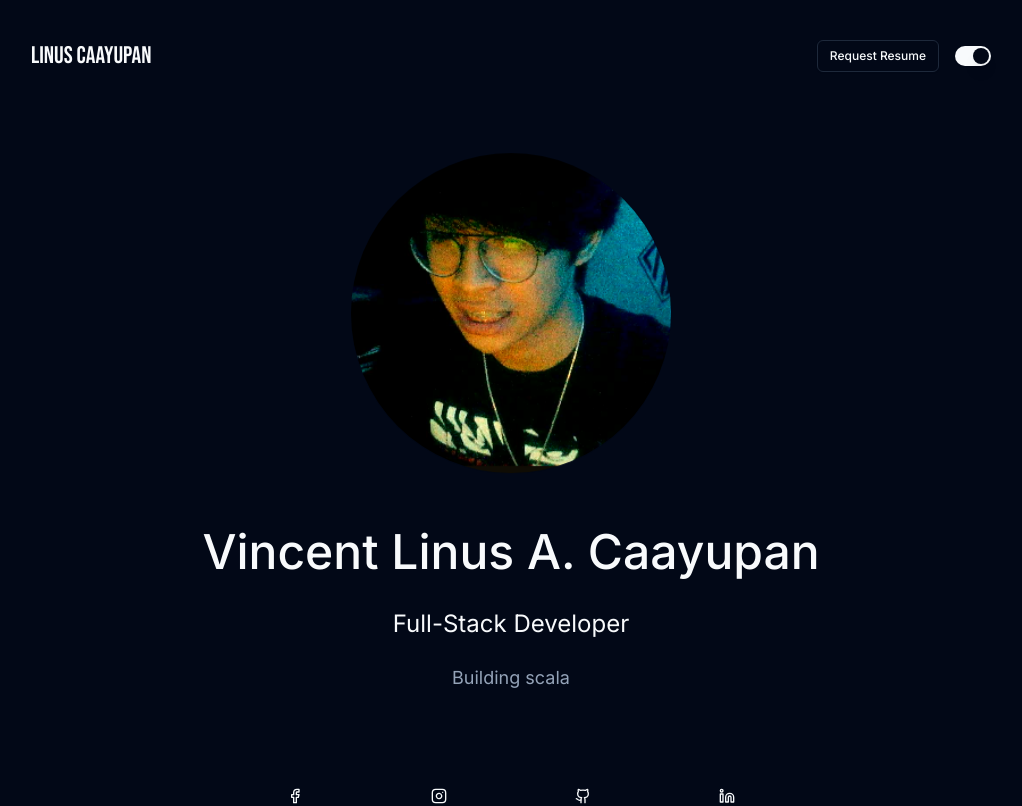
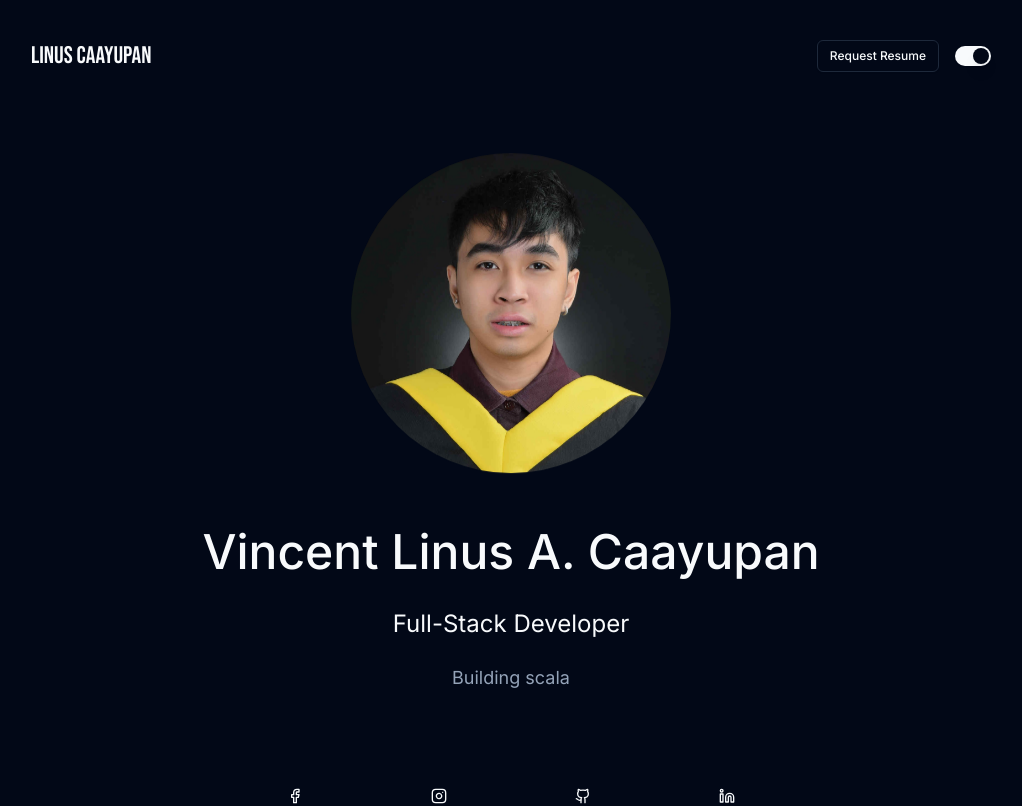
Before and after one commit to linusc17/li-portfolio, a Next.js app: page / in a window 1280 px wide. Shown: the top 806 px of the page, without its empty margins (129-1151 px from the left). Built offline with nearby package versions, Linux system fonts and the light colour scheme.

Commit message:
Change photo

```diff
--- a/app/layout.tsx
+++ b/app/layout.tsx
@@ -44,7 +44,7 @@ export const metadata: Metadata = {
     siteName: "Vincent Linus Caayupan Portfolio",
     images: [
       {
-        url: "/me.png",
+        url: "/me.jpg",
         width: 1200,
         height: 630,
         alt: "Vincent Linus Caayupan - Full-Stack Developer",
@@ -57,7 +57,7 @@ export const metadata: Metadata = {
     card: "summary_large_image",
     title: "Vincent Linus Caayupan | Full-Stack Developer",
     description: "Passionate Full-Stack Developer specializing in MERN stack, React, Next.js, and mobile development.",
-    images: ["/me.png"],
+    images: ["/me.jpg"],
   },
   robots: {
     index: true,
--- a/app/page.tsx
+++ b/app/page.tsx
@@ -483,7 +483,7 @@ export default function Home() {
         </nav>
 
         <div className="fade-in fade-out relative mx-auto rounded-full w-60 sm:w-80 h-60 sm:h-80 overflow-hidden animate-float hover-tilt">
-          <Image src="/me.png" alt="Profile" fill className="object-cover" />
+          <Image src="/me.jpg" alt="Profile" fill className="object-cover" />
         </div>
 
         <div className="text-center p-5 sm:p-10">
```
Also changed, not shown: public/me.jpg (added).
